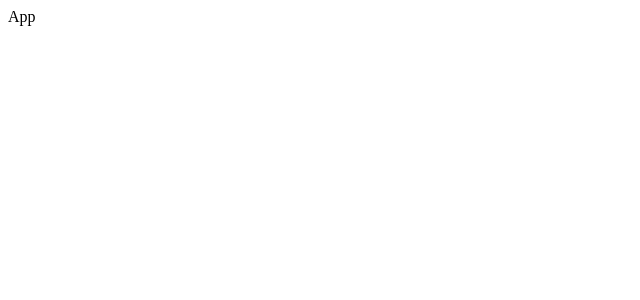
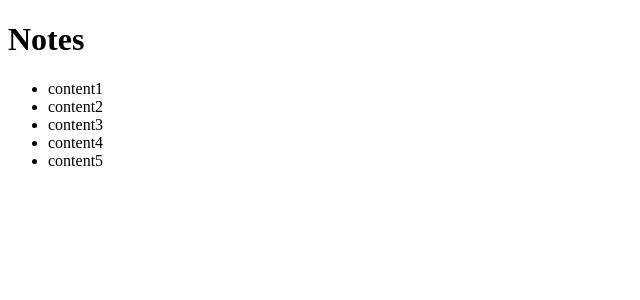
Before and after one commit to karthikeyan13762/react-project, a React (Vite) app: page / in a window 1280 px wide. Shown: the top 300 px of the page, without its empty margins (0-640 px from the left). Built offline with nearby package versions, Linux system fonts and the light colour scheme.

Commit message:
rendering list -manual

```diff
--- a/src/App.jsx
+++ b/src/App.jsx
@@ -1,15 +1,21 @@
 import React from 'react'
 
-function App(props) {
-// const notes=props.notes;
+function App({notes}) {
+  return (
+    <div>
 
-// console.log(notes);
+     <h1>Notes</h1>
+     <ul>
 
-const {notes}=props
-console.log(notes);
+      <li>{notes[0].content}</li>
+      <li>{notes[1].content}</li>
+      <li>{notes[2].content}</li>
+      <li>{notes[3].content}</li>
+      <li>{notes[4].content}</li>
+     </ul>
 
-  return (
-    <div>App</div>
+
+    </div>
   )
 }
 
```
